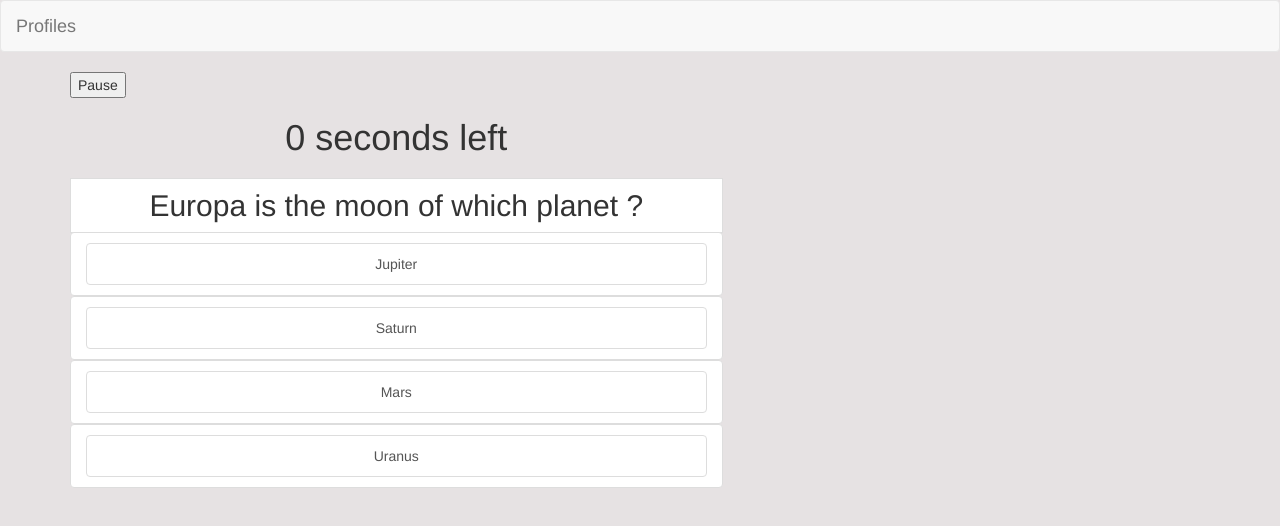
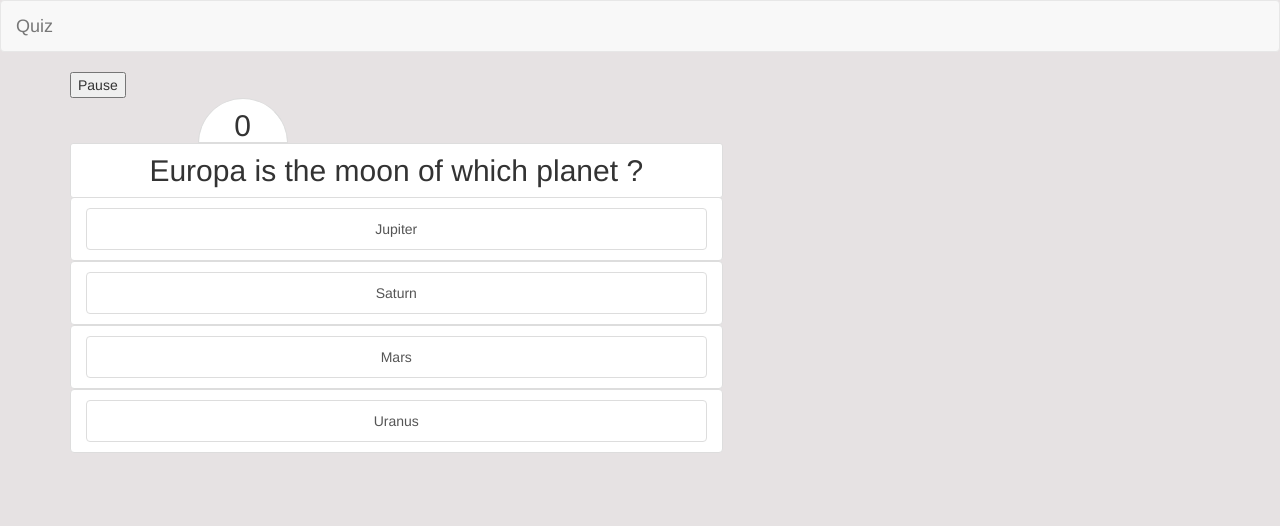
Before and after one commit to Abhinav7076/angular, an Angular app: page / in a window 1280 px wide. Shown: the top 526 px of the page. Built offline with nearby package versions, Linux system fonts and the light colour scheme.

Commit message:
styling timer

```diff
--- a/src/app/header/header.component.html
+++ b/src/app/header/header.component.html
@@ -1,7 +1,7 @@
 <nav class="navbar navbar-default">
     <div class="container-fluid">
         <div class="navbar-header">
-            <a routerLink="" class="navbar-brand">Profiles</a>
+            <a routerLink="" class="navbar-brand">Quiz</a>
         </div>
     </div>
 </nav>
--- a/src/app/home/home.component.css
+++ b/src/app/home/home.component.css
@@ -4,3 +4,19 @@
 .card2 {
     pointer-events: none
 }
+#timer {
+    border-top-left-radius: 45px;
+    border-top-right-radius: 45px;
+    /* border: 3px solid grey; */
+    width: 90px;
+    height: 45px;
+    margin-bottom: 0%;
+    margin-left: 4.25em;
+    /* margin-right: 80%; */
+}
+#title {
+    border-radius: 3px;
+}
+h2 {
+    margin-top: 0%;
+}
--- a/src/app/home/home.component.html
+++ b/src/app/home/home.component.html
@@ -3,8 +3,8 @@
 
 <div class="row" id="card" *ngIf="this.dataService.timeLeft >= 0">
     <div class="col-md-12" [ngClass]="{card2: this.dataService.disable}">
-    <h1>{{this.dataService.timeLeft}} seconds left</h1>
-    <h2 class="list-group-item list-group-item-dark" >{{qData[this.dataService.idx].ques}}</h2>
+    <h2 class="list-group-item list-group-item-dark" id="timer">{{this.dataService.timeLeft}}</h2>
+    <h2 class="list-group-item list-group-item-dark" id="title">{{qData[this.dataService.idx].ques}}</h2>
     <app-options [data]="{content: qData[this.dataService.idx].op1, ans: qData[this.dataService.idx].ans}"></app-options>
     <app-options [data]="{content: qData[this.dataService.idx].op2, ans: qData[this.dataService.idx].ans}"></app-options>
     <app-options [data]="{content: qData[this.dataService.idx].op3, ans: qData[this.dataService.idx].ans}"></app-options>
```
